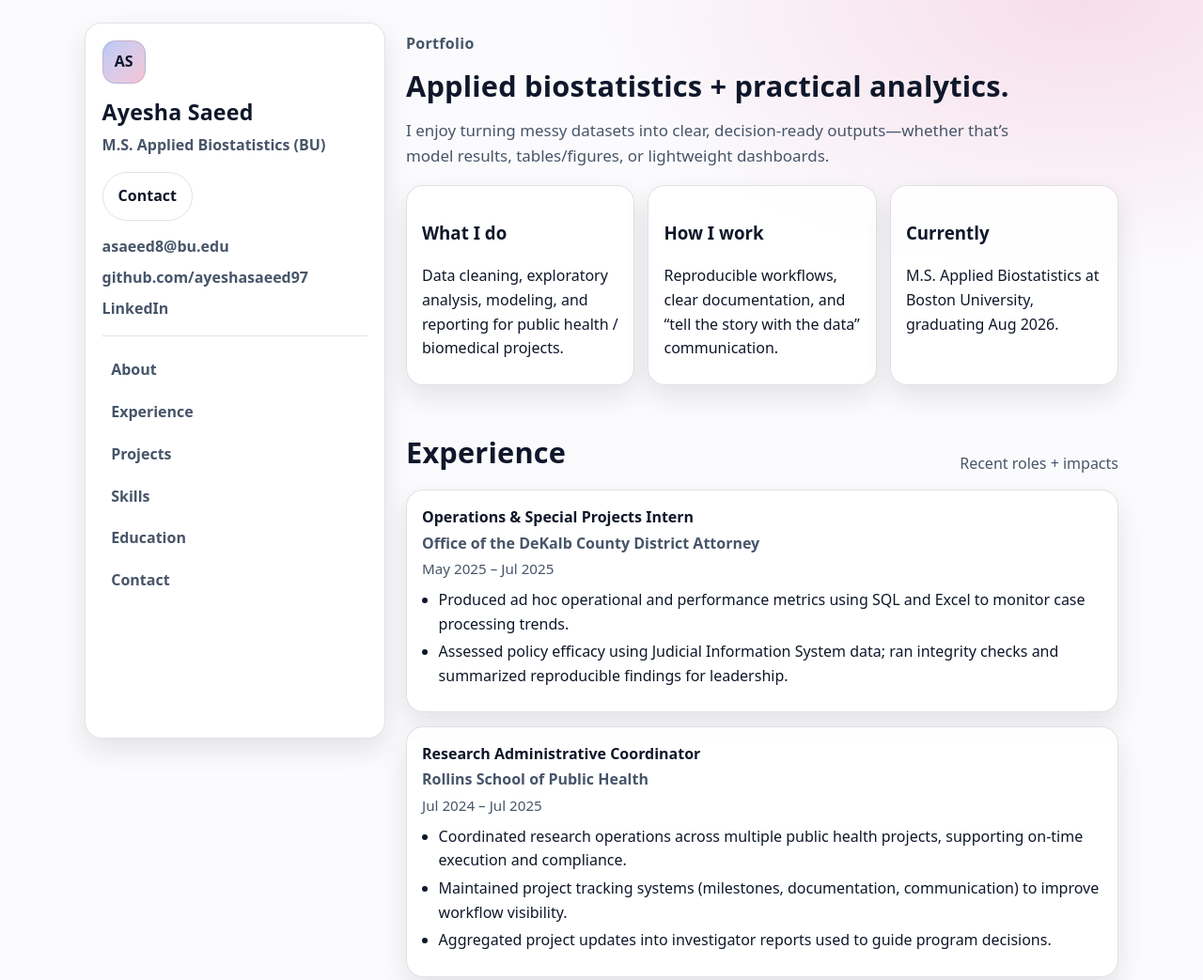
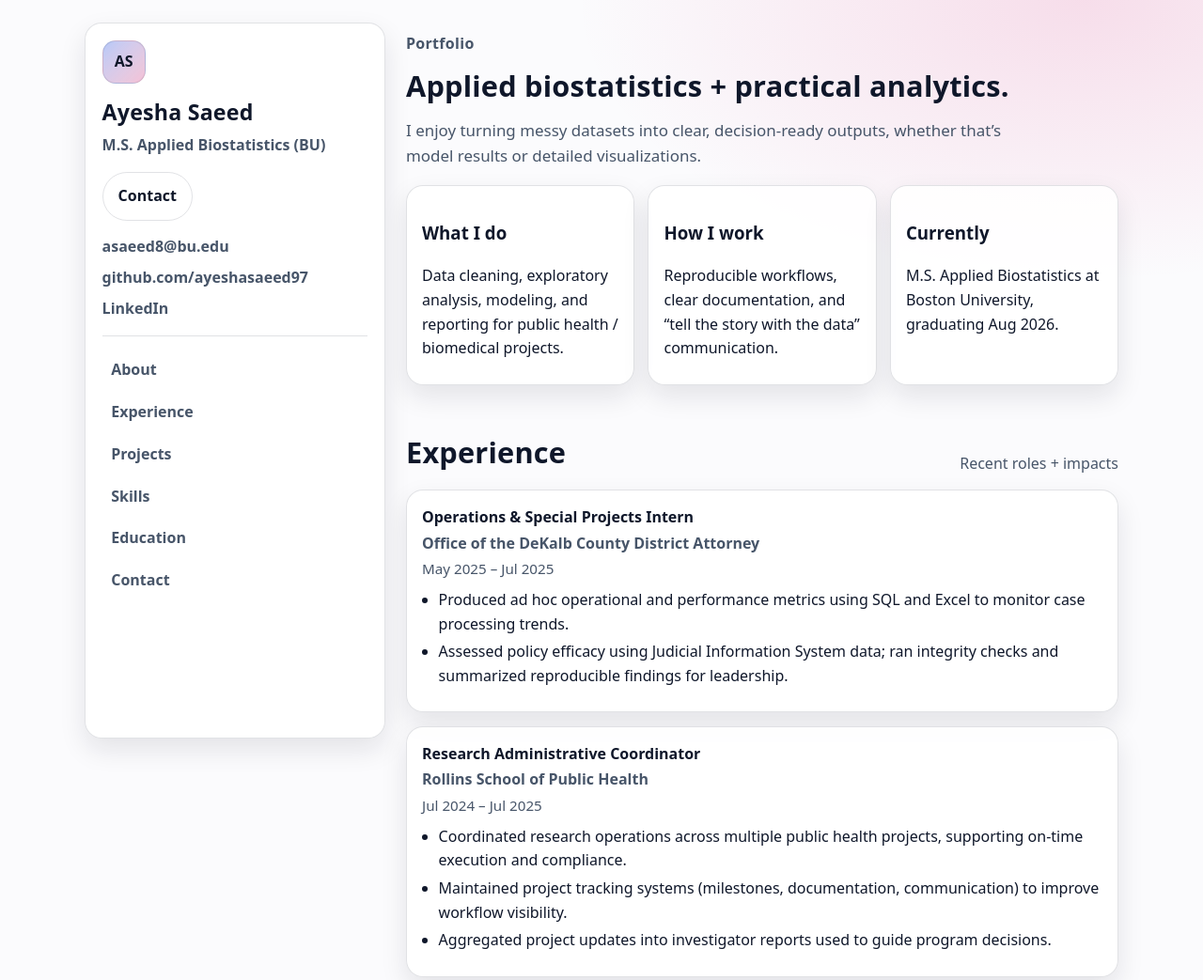
Before and after one commit to ayeshasaeed97/ayeshasaeed97.github.io, a plain HTML site: page index.html in a window 1280 px wide. Shown: the top 1043 px of the page at 94% size. Drawn offline with Linux system fonts and the light colour scheme.

Commit message:
Update index.html

```diff
--- a/index.html
+++ b/index.html
@@ -40,7 +40,7 @@
         <p class="role">M.S. Applied Biostatistics (BU)</p>
 
         <p class="summary">
-          <!--I approach analyzing data the same as a jigsaw puzzle: sorting the pieces, identifying the edge pieces, and then identifying patterns to fill-in the center. -->
+          <!--I enjoy turning messy datasets into clear, decision-ready outputs, whether that’s model results or detailed visualizations.-->
         </p>
 
         <div class="cta-row">
@@ -76,8 +76,7 @@
         <div class="kicker">Portfolio</div>
         <h2>Applied biostatistics + practical analytics.</h2>
         <p class="lead">
-          I enjoy turning messy datasets into clear, decision-ready outputs—whether that’s model results,
-          tables/figures, or lightweight dashboards.
+          I enjoy turning messy datasets into clear, decision-ready outputs, whether that’s model results or detailed visualizations.
         </p>
 
         <div class="highlights">
```
